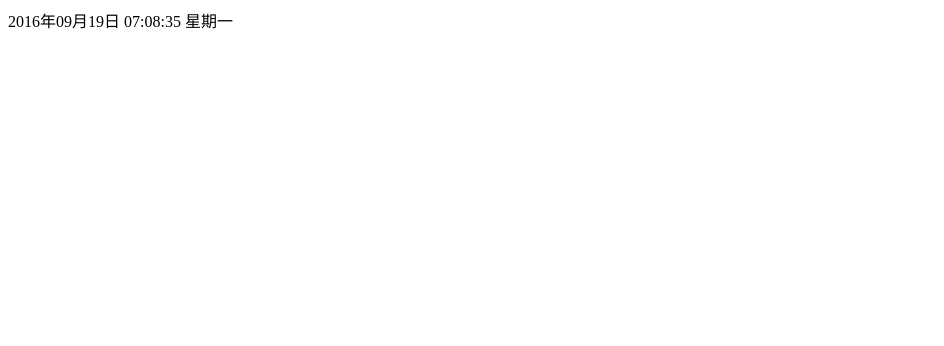
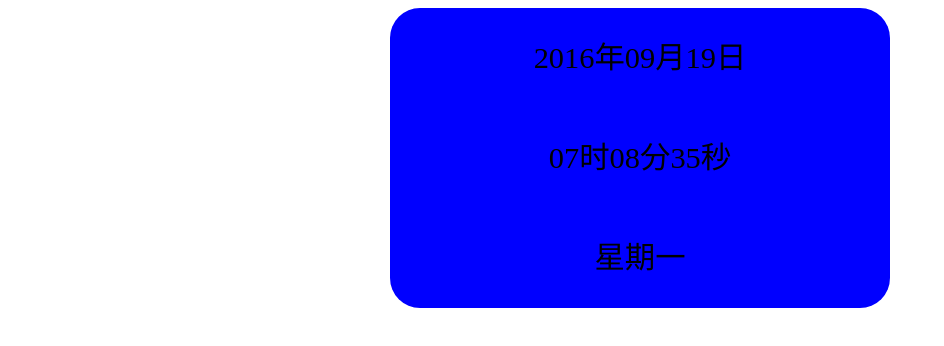
Before and after one commit to wanghailong0319/wanghailong0319.github.io, a plain HTML site: page time.html in a window 1280 px wide. Shown: the whole page, without its empty margins (0-944 px from the left). Drawn offline with Linux system fonts and the light colour scheme.

Commit message:
Add files via upload

```diff
--- a/time.html
+++ b/time.html
@@ -1,31 +1,41 @@
 <!DOCTYPE html>
 <html>
 	<head>
-		<meta charset="UTF-8">
-		<title></title>
-		<!--
-			yyyy/mm/dd HH/MM/SS
-		-->
+		<meta charset="utf-8" />
+		<title>时间</title>
+		<style>
+			#box{
+				width:500px;
+				height:300px;
+				line-height:100px;
+				text-align: center;
+				font-size:190%;
+				margin:0 auto;
+				border-radius:30px;
+			}
+		</style>
 		<script>
-			window.onload = function() {
-				var box = document.getElementById('box');
-
-				time();
-				setInterval(time, 1000)
-				function time() {
+			window.onload = function(){
+				var Obox = document.getElementById('box');
+				var bgarr = ['red','orange','greenyellow','turquoise','aqua','blueviolet','blue','crimson'];
+				var num = 0;
+				move();
+				setInterval(move,1000)
+				function move(){
 					var d = new Date();
-					box.innerHTML = d.getFullYear()+'年'+format(d.getMonth()+1)+'月'+format(d.getDate())+'日 '+format(d.getHours())+':'+format(d.getMinutes())+':'+format(d.getSeconds())+' 星期'+formatWeek(d.getDay());
+					Obox.innerHTML = d.getFullYear()+'年'+time(d.getMonth()+1)+'月'+time(d.getDate())+'日'+'<br/>'+time(d.getHours())+'时'+time(d.getMinutes())+'分'+time(d.getSeconds())+'秒'+'<br/>'+'星期'+day(d.getDay());
+					num++;
+					num%=bgarr.length;
+					Obox.style.backgroundColor = bgarr[num];
 				}
-
-				//getDay() 0,1,2,3,4,5,6
-				function formatWeek(value) {
-					return ['日','一','二','三','四','五','六'][value]
+				function day(b){
+					return ['日','一','二','三','四','五','六'][b]
 				}
-				function format(value) {
-					if(value < 10){
-						return '0' + value;
+				function time(a){
+					if(a<10){
+						return a='0'+a;
 					}else{
-						return value;
+						return a=a;
 					}
 				}
 			}
```
